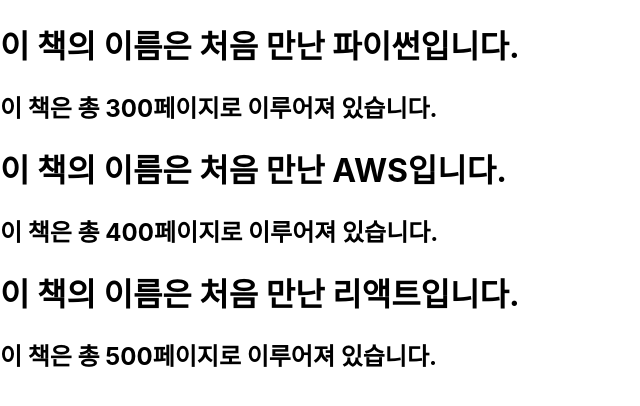
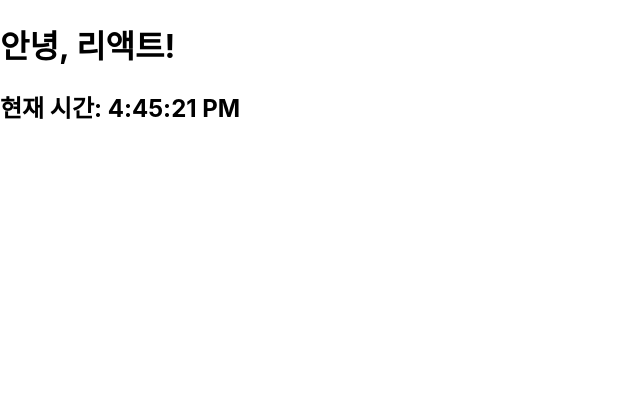
Before and after one commit to iHateAI/React-Code-Repo, a React (Create React App) app: page / in a window 1280 px wide. Shown: the top 406 px of the page, without its empty margins (0-640 px from the left). Built offline with nearby package versions, Linux system fonts and the light colour scheme.

Commit message:
02. Element
- 시계 만들기

```diff
--- /dev/null
+++ b/src/chapter_04/Clock.jsx
@@ -0,0 +1,14 @@
+import React from "react";
+
+function Clock(props) {
+  return (
+    <div>
+      <h1>안녕, 리액트!</h1>
+      <h2>현재 시간: {new Date().toLocaleTimeString()}</h2>
+    </div>
+  );
+}
+
+
+
+export default Clock;
--- a/src/index.js
+++ b/src/index.js
@@ -4,13 +4,17 @@
 import App from "./App";
 import reportWebVitals from "./reportWebVitals";
 import Library from "./ch03_JSX/Library";
+import Clock from "./chapter_04/Clock";
 
 const root = ReactDOM.createRoot(document.getElementById("root"));
-root.render(
-  <React.StrictMode>
-    <Library />
-  </React.StrictMode>
-);
+
+setInterval(() => {
+  root.render(
+    <React.StrictMode>
+      <Clock />
+    </React.StrictMode>
+  );
+}, 1000);
 
 // If you want to start measuring performance in your app, pass a function
 // to log results (for example: reportWebVitals(console.log))
```
